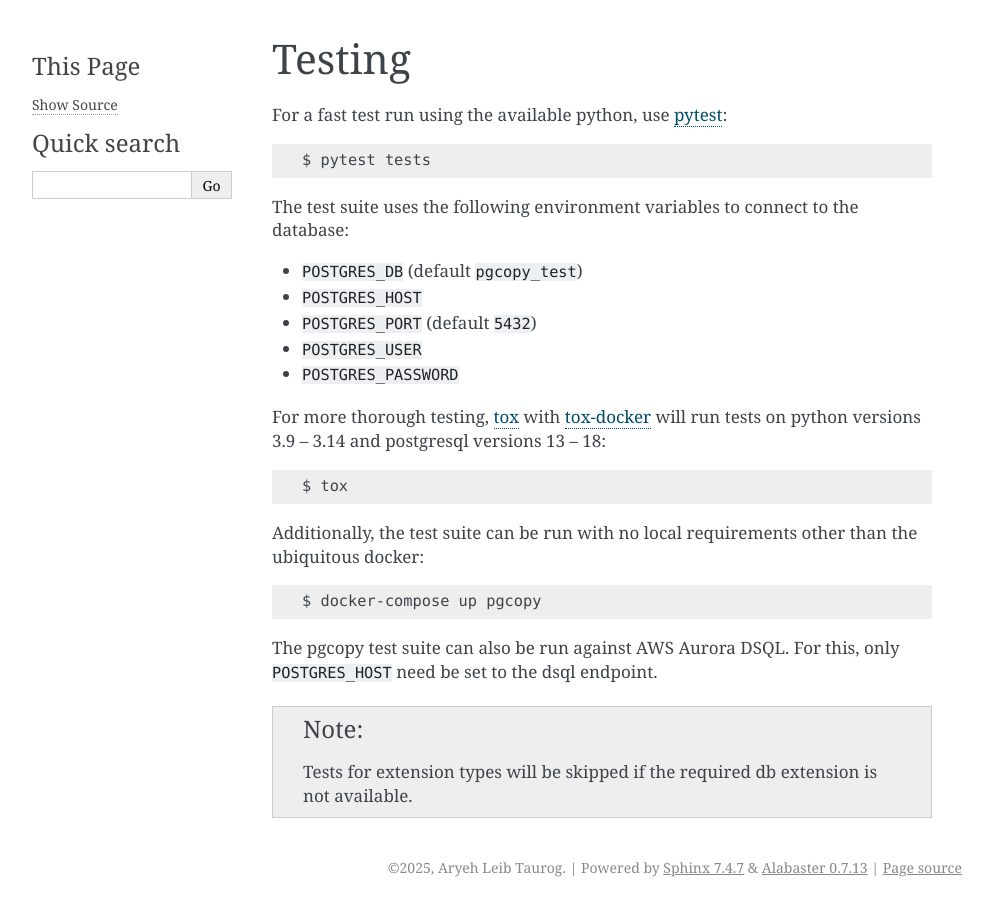
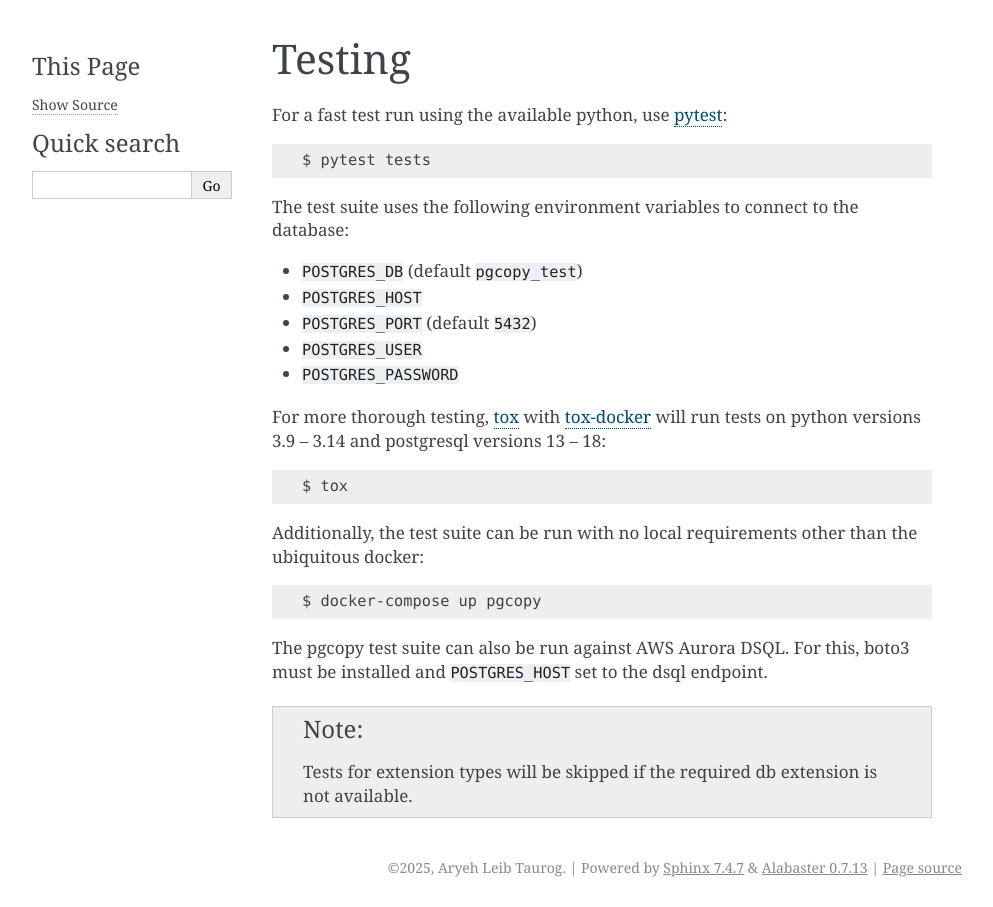
Before and after one commit to altaurog/pgcopy, a Sphinx documentation site: the page built from docs/testing.rst, in a window 1280 px wide. Shown: the whole page, without its empty margins (148-1141 px from the left). Built offline with Sphinx 7.4.7, drawn with Linux system fonts in a browser that asks for light colours.

Commit message:
fixup-boto3-dep

```diff
--- a/docs/testing.rst
+++ b/docs/testing.rst
@@ -26,7 +26,7 @@ than the ubiquitous docker::
     $ docker-compose up pgcopy
 
 The pgcopy test suite can also be run against AWS Aurora DSQL.  For this,
-only ``POSTGRES_HOST`` need be set to the dsql endpoint.
+boto3 must be installed and ``POSTGRES_HOST`` set to the dsql endpoint.
 
 .. note::
 
```
Also changed, not shown: 1 other file.
